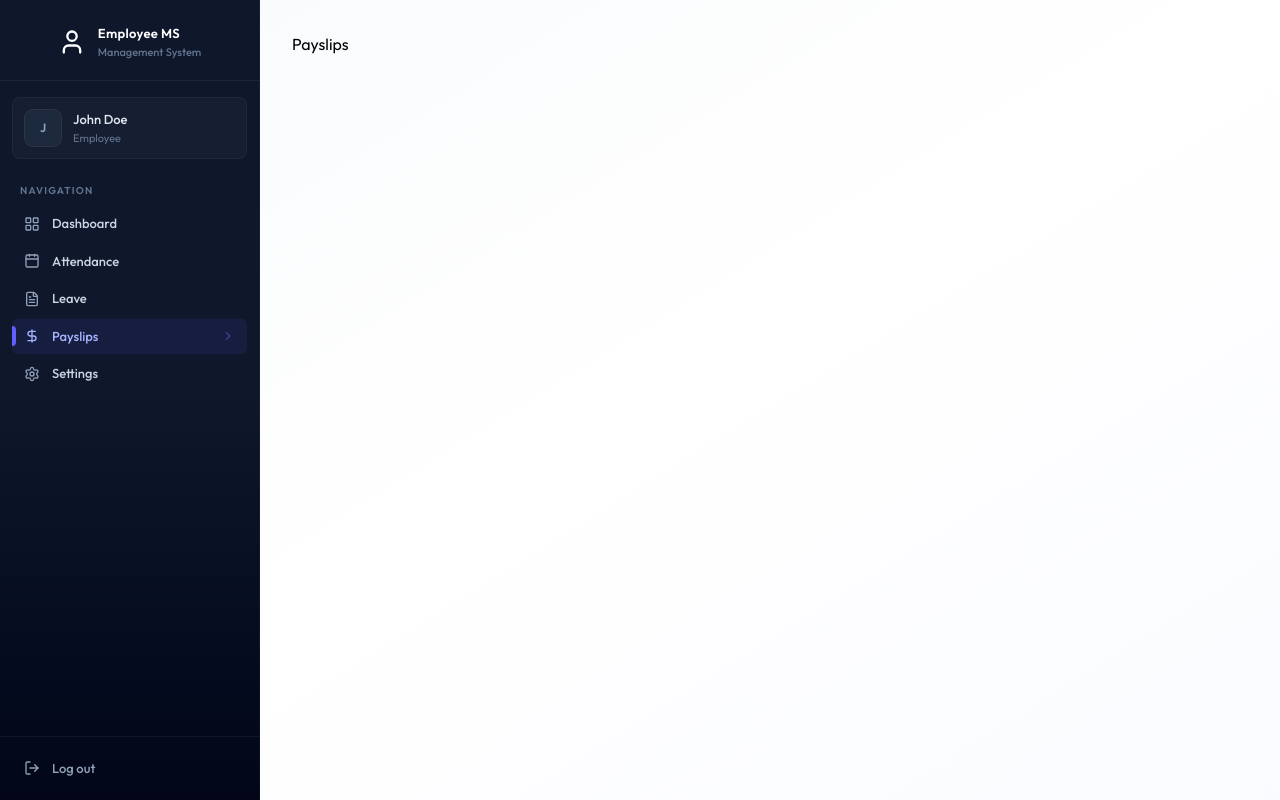
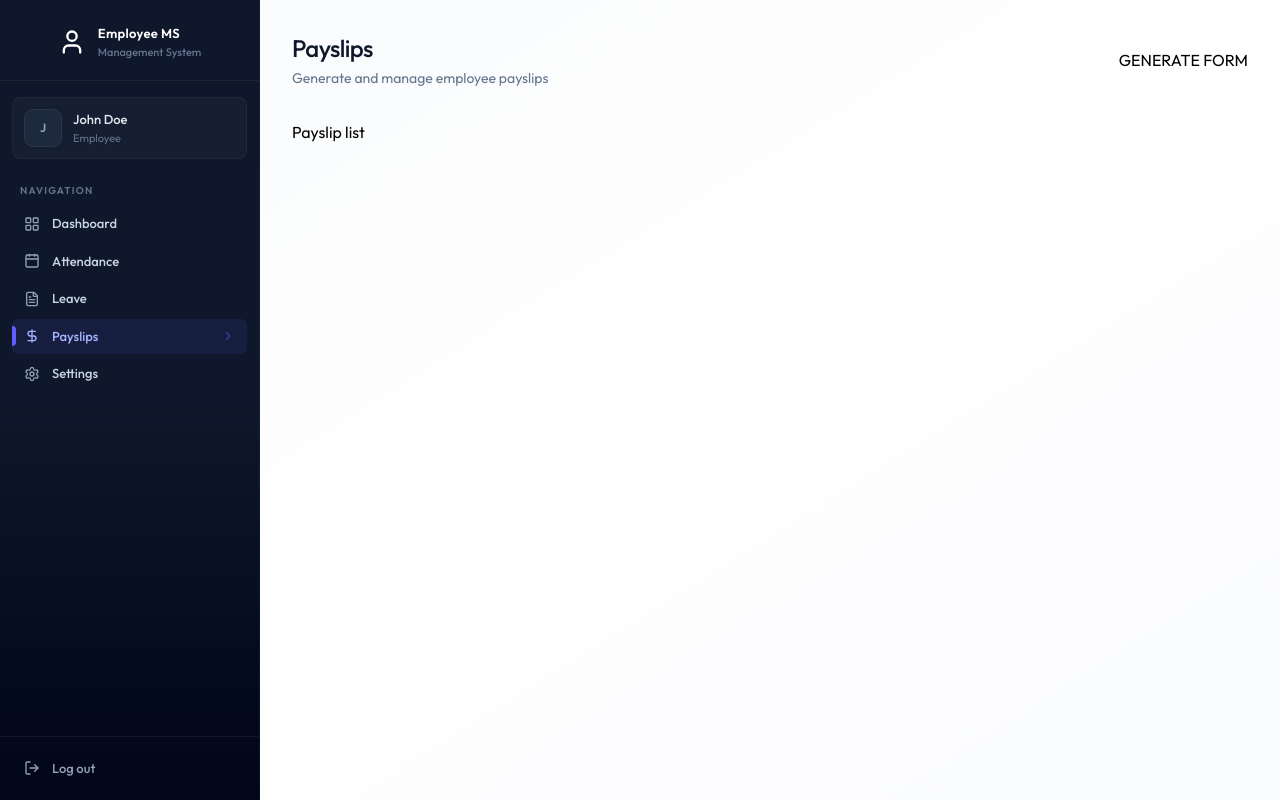
Before and after one commit to shumaila1421/employee-management-system, a React (Vite) app in the folder client/: page /payslips in a window 1280 px wide. Built offline with nearby package versions, Linux system fonts and the light colour scheme.

Commit message:
payslip page

```diff
--- a/client/src/pages/Payslips.jsx
+++ b/client/src/pages/Payslips.jsx
@@ -1,7 +1,46 @@
-import React from "react";
+import React, { useCallback, useEffect, useState } from "react";
+import { dummyEmployeeData, dummyPayslipData } from "../assets/assets";
+import Loading from "../components/Loading";
 
 const Payslips = () => {
-  return <div>Payslips</div>;
+  const [payslips, setPaySlips] = useState([]);
+  const [employees, setEmployees] = useState([]);
+  const [loading, setLoading] = useState(true);
+  const isAdmin = true;
+
+  const fetchPayslips = useCallback(async () => {
+    setPaySlips(dummyPayslipData);
+    setTimeout(() => {
+      setLoading(false);
+    }, 1000);
+  }, []);
+
+  useEffect(() => {
+    fetchPayslips();
+  }, [fetchPayslips]);
+
+  useEffect(() => {
+    if (isAdmin) setEmployees(dummyEmployeeData);
+  }, [isAdmin]);
+
+  if (loading) return <Loading />;
+
+  return (
+    <div className="animate-fade-in">
+      <div className="flex flex-col sm:flex-row justify-between items-start sm:items-center gap-4 mb-8">
+        <div>
+          <h1 className="page-title">Payslips</h1>
+          <p className="page-subtitle">
+            {isAdmin
+              ? "Generate and manage employee payslips"
+              : "Your payslip history"}
+          </p>
+        </div>
+        {isAdmin && <p>GENERATE FORM</p>}
+      </div>
+      <p>Payslip list</p>
+    </div>
+  );
 };
 
 export default Payslips;
```
